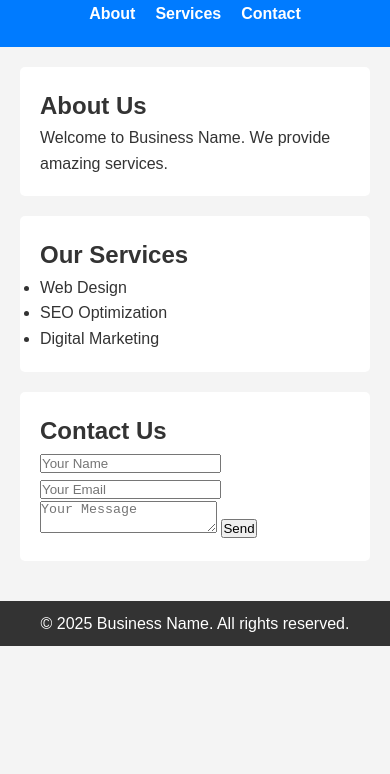
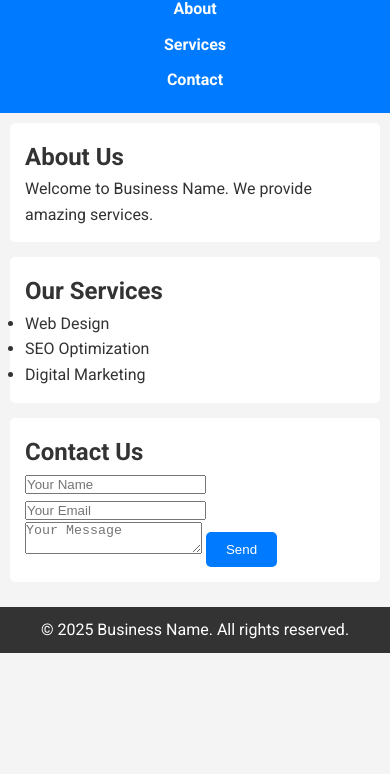
Before and after one commit to gabogql2004/responsive-business-website, a plain HTML site: page index.html in a window 390 px wide. Shown: the part 70-844 px from the top of the page. Drawn offline with Linux system fonts and the light colour scheme.

Commit message:
Day 2: Added Google Fonts, responsive design, and hover effects

```diff
--- a/css/style.css
+++ b/css/style.css
@@ -6,7 +6,7 @@
 }
 
 body {
-    font-family: Arial, sans-serif;
+    font-family: 'Roboto', sans-serif;
     line-height: 1.6;
     background-color: #f4f4f4;
     color: #333;
@@ -49,3 +49,35 @@ footer {
     background: #333;
     color: #fff;
 }
+
+@media (max-width: 768px) {
+    header nav ul {
+        flex-direction: column;
+        align-items: center;
+        gap: 10px;
+    }
+    main {
+        padding: 10px;
+    }
+    section {
+        margin-bottom: 15px;
+        padding: 15px;
+    }
+    header h1 {
+        font-size: 1.8rem;
+    }
+}
+
+button {
+    background: #007BFF;
+    color: #fff;
+    border: none;
+    padding: 10px 20px;
+    cursor: pointer;
+    border-radius: 5px;
+    transition: background 0.3s ease;
+}
+
+button:hover {
+    background: #0056b3;
+}
--- a/index.html
+++ b/index.html
@@ -4,6 +4,8 @@
     <meta charset="UTF-8">
     <meta name="viewport" content="width=device-width, initial-scale=1.0">
     <title>Business Name</title>
+    <link rel="stylesheet" href="css/style.css">
+    <link href="https://fonts.googleapis.com/css2?family=Roboto:ital,wght@0,100..900;1,100..900&display=swap" rel="stylesheet">
     <link rel="stylesheet" href="css/style.css">
 </head>
 <body>
```
